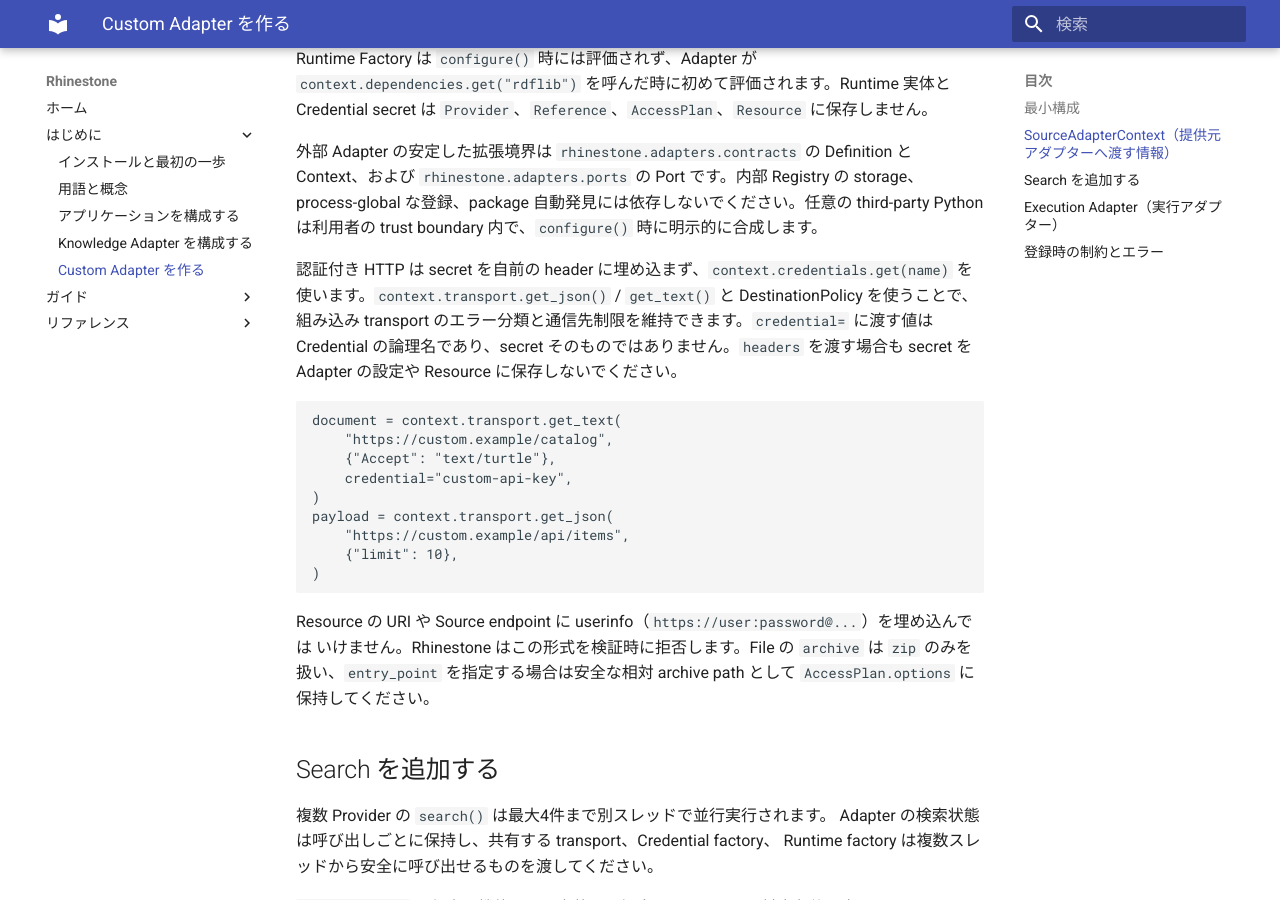
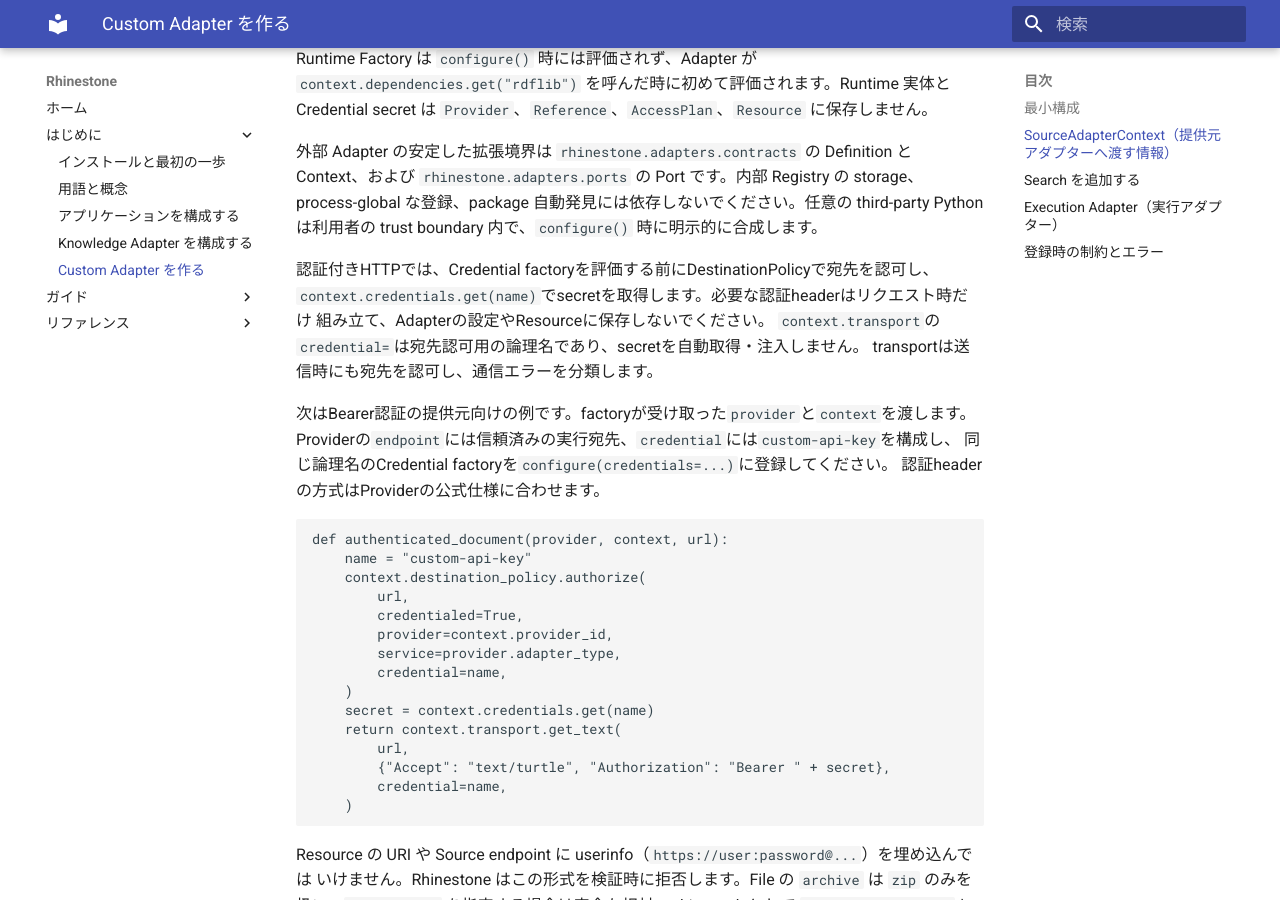
Before and after one commit to u-kitazawa/rhinestone, an MkDocs documentation site: the page built from docs/custom-adapters.md, in a window 1280 px wide and 900 px high, scrolled down 2481 px. Built offline with MkDocs 1.6.1 and Material for MkDocs 9.7.7, drawn with Linux system fonts in a browser that asks for light colours.

Commit message:
docs: clarify custom adapter credential authorization

````diff
--- a/docs/custom-adapters.md
+++ b/docs/custom-adapters.md
@@ -116,22 +116,33 @@
 process-global な登録、package 自動発見には依存しないでください。任意の third-party
 Python は利用者の trust boundary 内で、`configure()` 時に明示的に合成します。
 
-認証付き HTTP は secret を自前の header に埋め込まず、`context.credentials.get(name)` を
-使います。`context.transport.get_json()` / `get_text()` と DestinationPolicy を使うことで、
-組み込み transport のエラー分類と通信先制限を維持できます。`credential=` に渡す値は
-Credential の論理名であり、secret そのものではありません。`headers` を渡す場合も secret を
-Adapter の設定や Resource に保存しないでください。
+認証付きHTTPでは、Credential factoryを評価する前にDestinationPolicyで宛先を認可し、
+`context.credentials.get(name)`でsecretを取得します。必要な認証headerはリクエスト時だけ
+組み立て、Adapterの設定やResourceに保存しないでください。
+`context.transport`の`credential=`は宛先認可用の論理名であり、secretを自動取得・注入しません。
+transportは送信時にも宛先を認可し、通信エラーを分類します。
+
+次はBearer認証の提供元向けの例です。factoryが受け取った`provider`と`context`を渡します。
+Providerの`endpoint`には信頼済みの実行宛先、`credential`には`custom-api-key`を構成し、
+同じ論理名のCredential factoryを`configure(credentials=...)`に登録してください。
+認証headerの方式はProviderの公式仕様に合わせます。
 
 ```python
-document = context.transport.get_text(
-    "https://custom.example/catalog",
-    {"Accept": "text/turtle"},
-    credential="custom-api-key",
-)
-payload = context.transport.get_json(
-    "https://custom.example/api/items",
-    {"limit": 10},
-)
+def authenticated_document(provider, context, url):
+    name = "custom-api-key"
+    context.destination_policy.authorize(
+        url,
+        credentialed=True,
+        provider=context.provider_id,
+        service=provider.adapter_type,
+        credential=name,
+    )
+    secret = context.credentials.get(name)
+    return context.transport.get_text(
+        url,
+        {"Accept": "text/turtle", "Authorization": "Bearer " + secret},
+        credential=name,
+    )
 ```
 
 Resource の URI や Source endpoint に userinfo（`https://user:password@...`）を埋め込んでは
````
Also changed, not shown: 1 other file.
